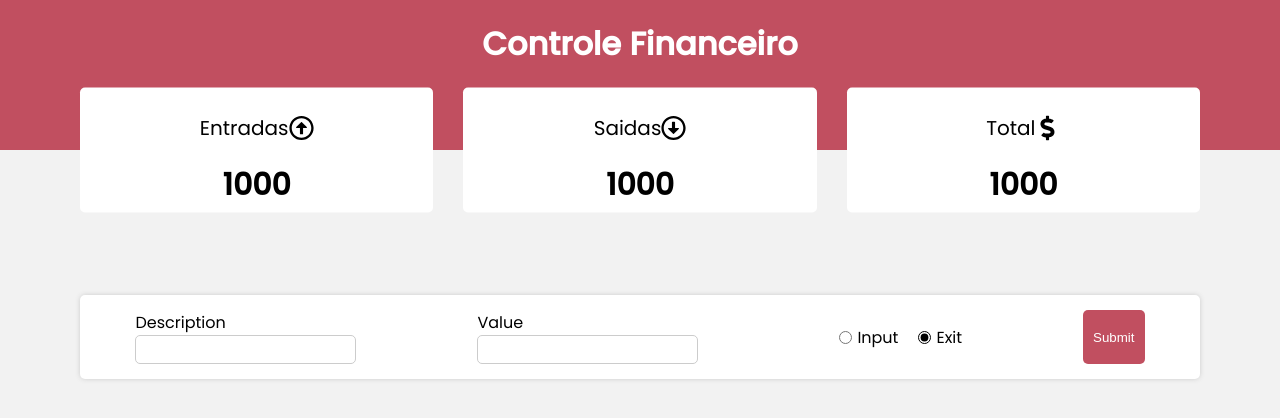
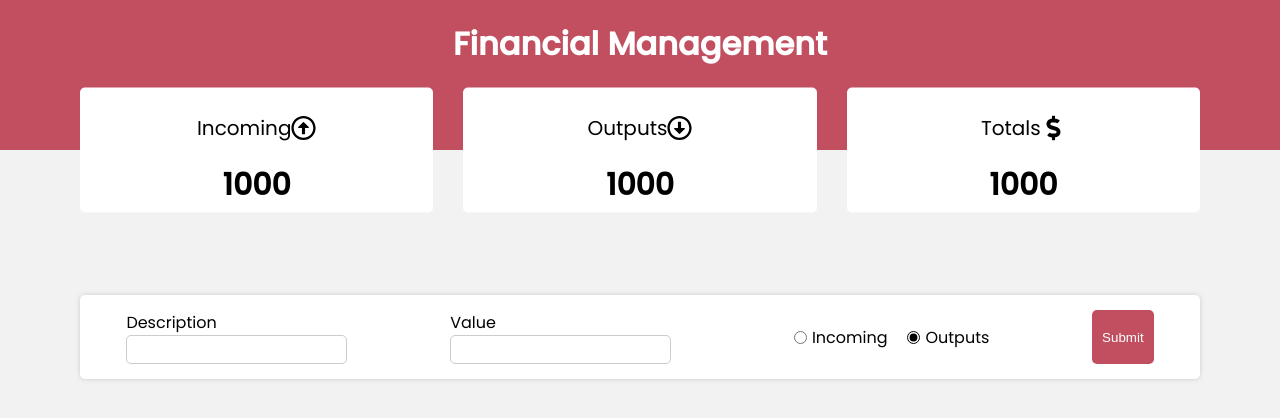
Before and after one commit to Afranioalves/App-Finan-as-React, a React (Create React App) app: page / in a window 1280 px wide. Shown: the top 418 px of the page. Built offline with nearby package versions, Linux system fonts and the light colour scheme.

Commit message:
Transf Name

```diff
--- a/public/index.html
+++ b/public/index.html
@@ -9,7 +9,7 @@
       href="https://fonts.googleapis.com/css2?family=Poppins:ital,wght@0,100;0,200;0,300;0,400;0,500;1,100;1,200;1,300;1,400&display=swap"
       rel="stylesheet"
     />
-    <title>App Finanças</title>
+    <title>App Financial</title>
   </head>
   <body>
     <noscript>You need to enable JavaScript to run this app.</noscript>
--- a/src/Components/Form/index.js
+++ b/src/Components/Form/index.js
@@ -34,23 +34,23 @@ const Form = () => {
         </C.InputContent>
 
         <C.RadioGroup>
-            <C.Input
+          <C.Input
             type="radio"
             id="rIncome"
             defaultChecked
             name="group1"
             onChange={() => setExpense(!isExpense)}
-            />
-            <C.Label htmlFor="rIncome">Input</C.Label>
+          />
+          <C.Label htmlFor="rIncome">Incoming</C.Label>
 
-            <C.Input
+          <C.Input
             type="radio"
             id="rExpenses"
             defaultChecked
             name="group1"
             onChange={() => setExpense(!isExpense)}
-            />
-            <C.Label htmlFor="rExpenses">Exit</C.Label>
+          />
+          <C.Label htmlFor="rExpenses">Outputs</C.Label>
         </C.RadioGroup>
         <C.Button onClick={handleSave}>Submit</C.Button>
       </C.Container>
--- a/src/Components/Header/index.js
+++ b/src/Components/Header/index.js
@@ -6,7 +6,7 @@ const Header = () => {
     <div>
       <C.Container>
         <C.Header>
-          <C.Title>Controle Financeiro</C.Title>
+          <C.Title>Financial Management</C.Title>
         </C.Header>
       </C.Container>
     </div>
--- a/src/Components/Resume/index.js
+++ b/src/Components/Resume/index.js
@@ -11,9 +11,9 @@ import {
 const Resume = () => {
   return (
     <C.Container>
-      <ResumeItem title="Entradas" Icon={FaRegArrowAltCircleUp} value="1000"/>
-      <ResumeItem title="Saidas" Icon={FaRegArrowAltCircleDown} value="1000"/>
-      <ResumeItem title="Total" Icon={FaDollarSign} value="1000"/>
+      <ResumeItem title="Incoming" Icon={FaRegArrowAltCircleUp} value="1000"/>
+      <ResumeItem title="Outputs" Icon={FaRegArrowAltCircleDown} value="1000"/>
+      <ResumeItem title="Totals" Icon={FaDollarSign} value="1000"/>
     </C.Container>
   )
 }
```
